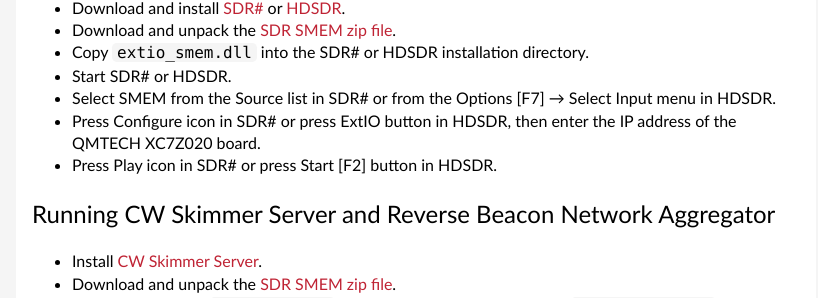
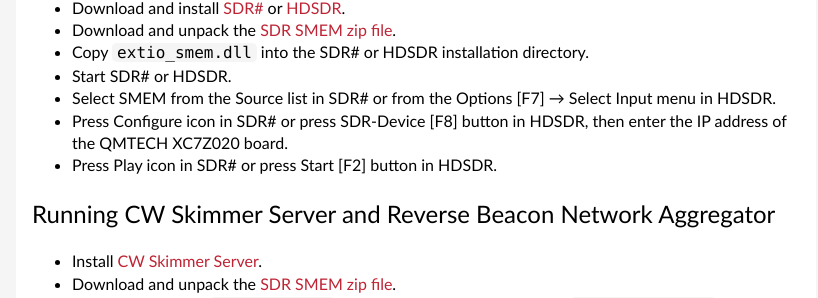
Before and after one commit to pavel-demin/qmtech-xc7z020-notes, a Jekyll site: the page built from sdr-receiver-77-76.md, in a window 1280 px wide and 900 px high, scrolled down 1828 px. Shown: the part 149-447 px from the top of the window, without its empty margins (224-1042 px from the left). Built offline with Jekyll 4.4.1, drawn with Linux system fonts in a browser that asks for light colours.

Commit message:
update instructions for HDSDR

```diff
--- a/sdr-receiver-77-76.md
+++ b/sdr-receiver-77-76.md
@@ -61,7 +61,7 @@
  - Copy `extio_smem.dll` into the SDR# or HDSDR installation directory.
  - Start SDR# or HDSDR.
  - Select SMEM from the Source list in SDR# or from the Options [F7] &rarr; Select Input menu in HDSDR.
- - Press Configure icon in SDR# or press ExtIO button in HDSDR, then enter the IP address of the QMTECH XC7Z020 board.
+ - Press Configure icon in SDR# or press SDR-Device [F8] button in HDSDR, then enter the IP address of the QMTECH XC7Z020 board.
  - Press Play icon in SDR# or press Start [F2] button in HDSDR.
 
 Running CW Skimmer Server and Reverse Beacon Network Aggregator
```
